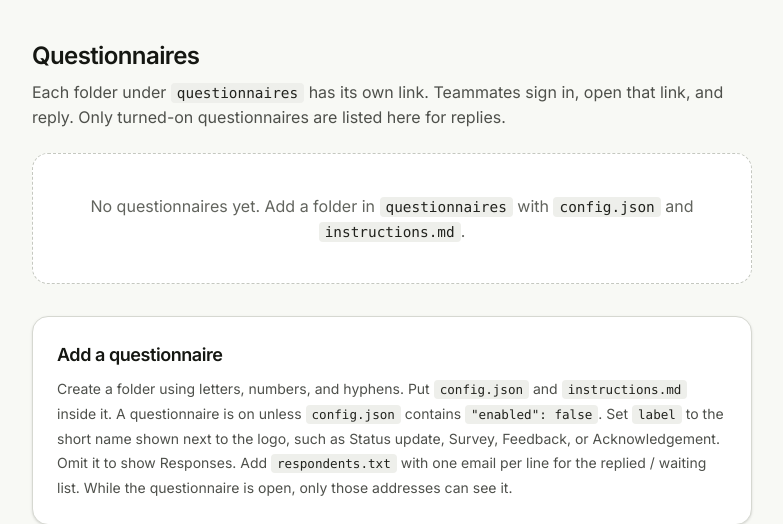
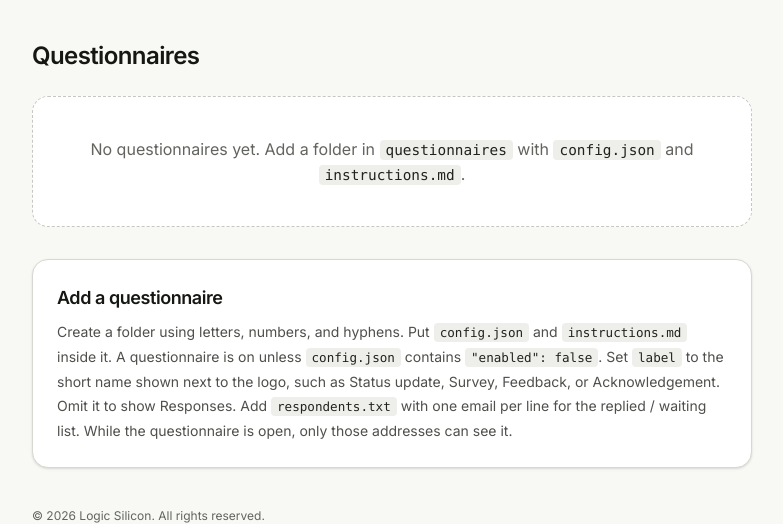
Before and after one commit to mahmad2504/questionnaires, a Python web app: template templates/admin.html in a window 1280 px wide. Shown: the part 61-585 px from the top of the page, without its empty margins (248-1031 px from the left). Run offline with Jinja, Linux system fonts and the light colour scheme; the template is opened without the code that fills it, so the values that code supplies are empty.

Commit message:
Remove redundant description from admin.html regarding questionnaire links and replies for a cleaner interface.

```diff
--- a/templates/admin.html
+++ b/templates/admin.html
@@ -2,7 +2,6 @@
 {% block title %}Questionnaires{% endblock %}
 {% block content %}
   <h1 class="text-2xl font-semibold tracking-tight text-stone-900">Questionnaires</h1>
-  <p class="mt-2 leading-6 text-stone-600">Each folder under <code>questionnaires</code> has its own link. Teammates sign in, open that link, and reply. Only turned-on questionnaires are listed here for replies.</p>
   {% if cards %}
     <ul class="mt-6 space-y-4">
       {% for card in cards %}
```
